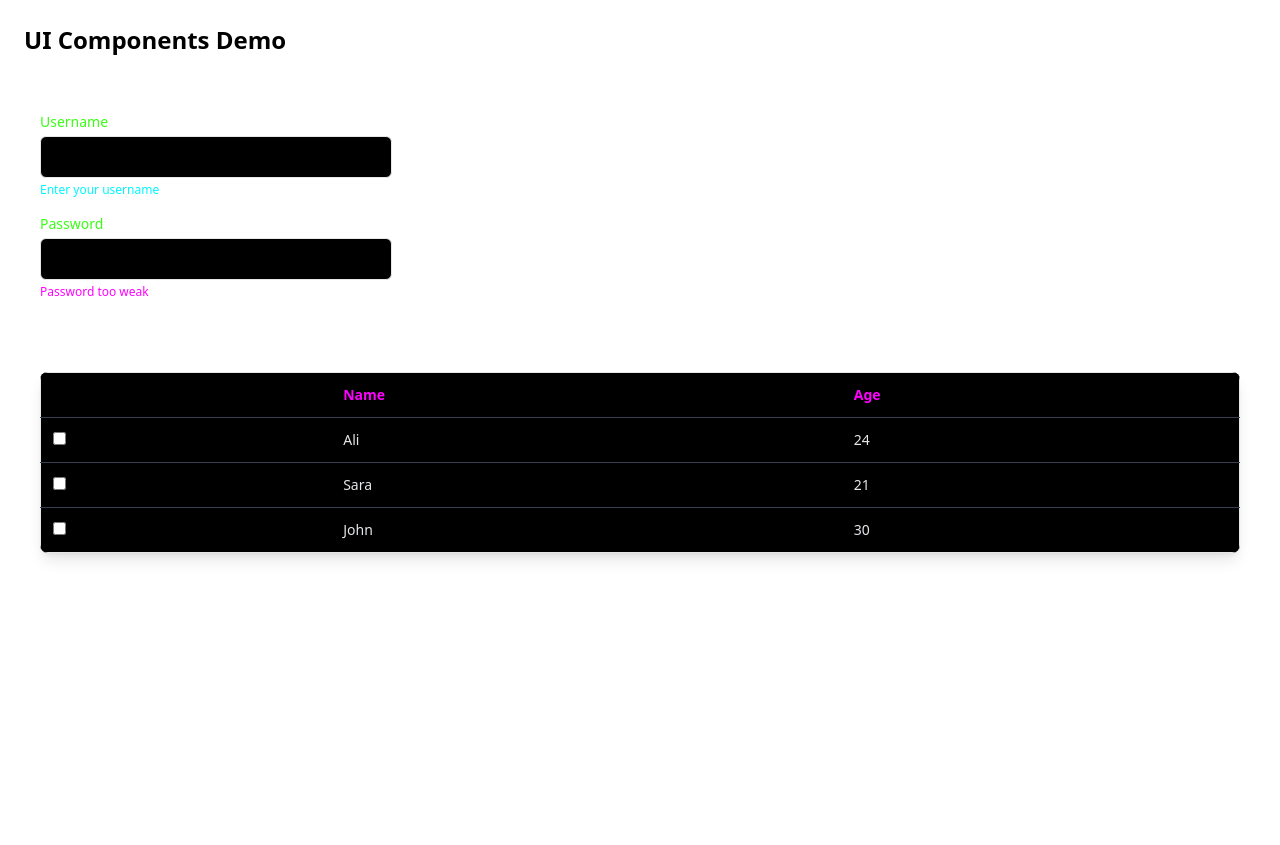
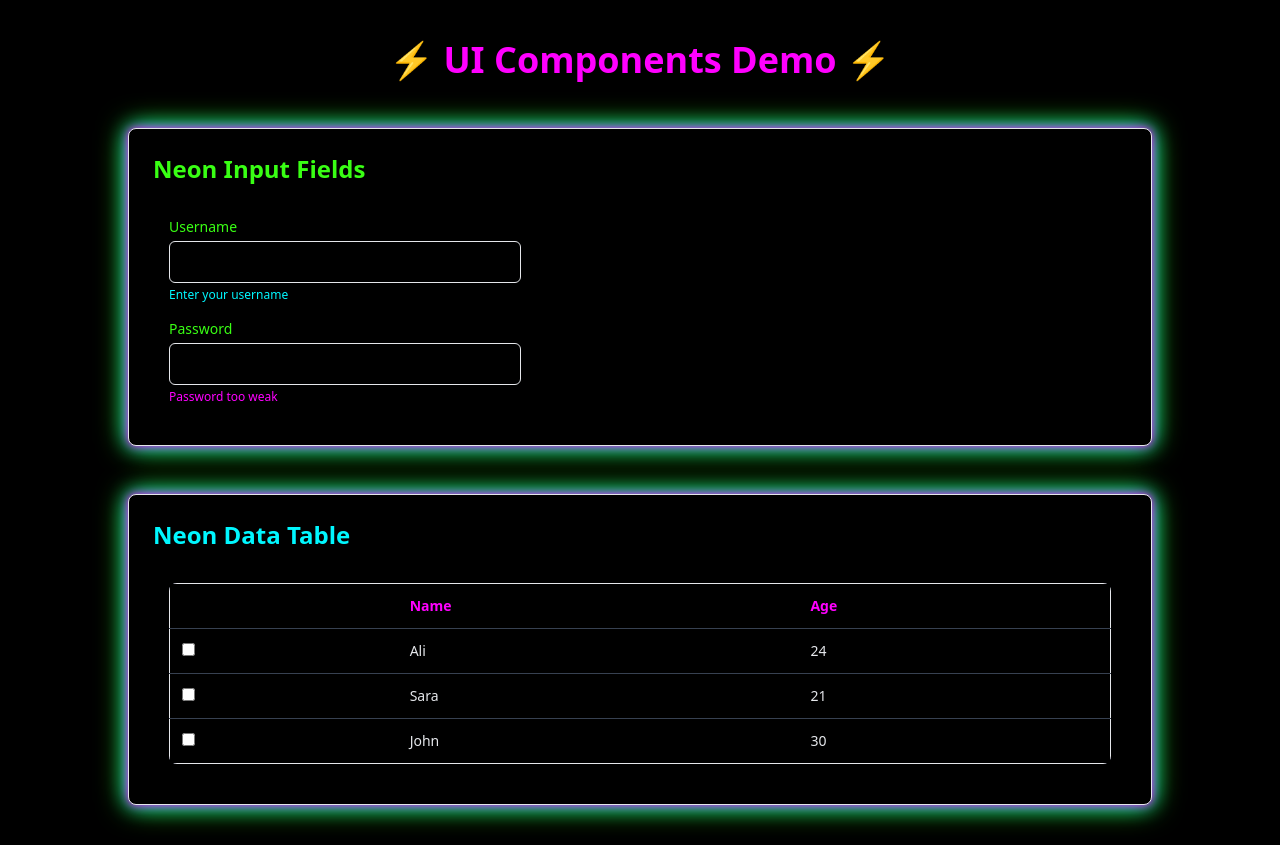
Before and after one commit to aadilaliofficial/internshala-small-assignment, a React (Vite) app in the folder react-ui/: page / in a window 1280 px wide. Before the commit the page ends 800 px from the top, so only its background shows below. Built offline with nearby package versions, Linux system fonts and the light colour scheme.

Commit message:
Update App.tsx

```diff
--- a/react-ui/src/App.tsx
+++ b/react-ui/src/App.tsx
@@ -3,10 +3,26 @@ import TableDemo from "./examples/TableDemo";
 
 function App() {
   return (
-    <div className="p-6 space-y-10">
-      <h1 className="text-2xl font-bold">UI Components Demo</h1>
-      <InputDemo />
-      <TableDemo />
+    <div className="min-h-screen bg-black text-gray-200 p-10">
+      <div className="max-w-5xl mx-auto space-y-12">
+        <h1 className="text-4xl font-extrabold text-neon-pink text-center drop-shadow-neon">
+          ⚡ UI Components Demo ⚡
+        </h1>
+
+        <section className="p-6 rounded-lg border border-neon-blue shadow-neon bg-black">
+          <h2 className="text-2xl font-semibold text-neon-green mb-4">
+            Neon Input Fields
+          </h2>
+          <InputDemo />
+        </section>
+
+        <section className="p-6 rounded-lg border border-neon-pink shadow-neon bg-black">
+          <h2 className="text-2xl font-semibold text-neon-blue mb-4">
+            Neon Data Table
+          </h2>
+          <TableDemo />
+        </section>
+      </div>
     </div>
   );
 }
```
